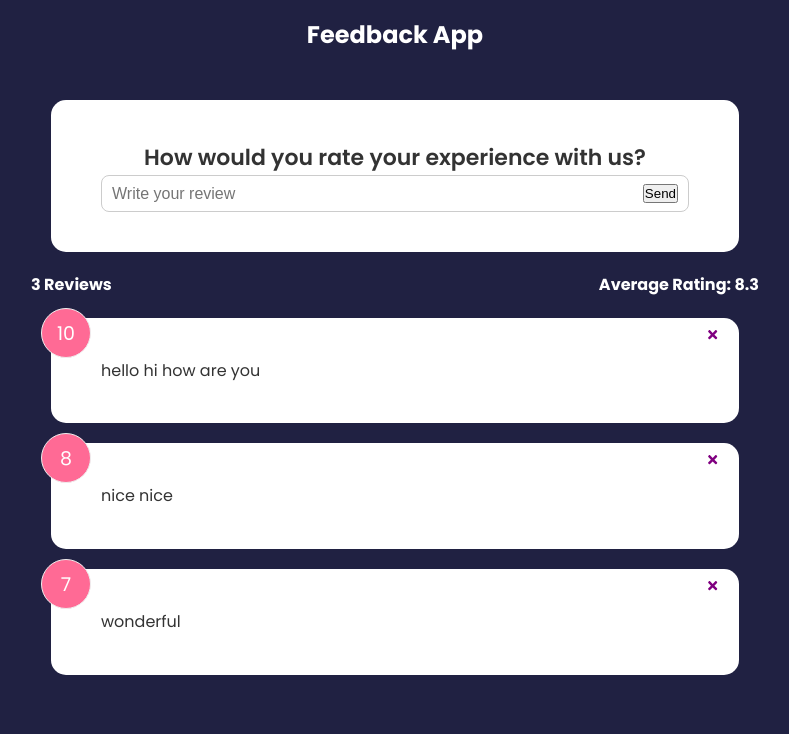
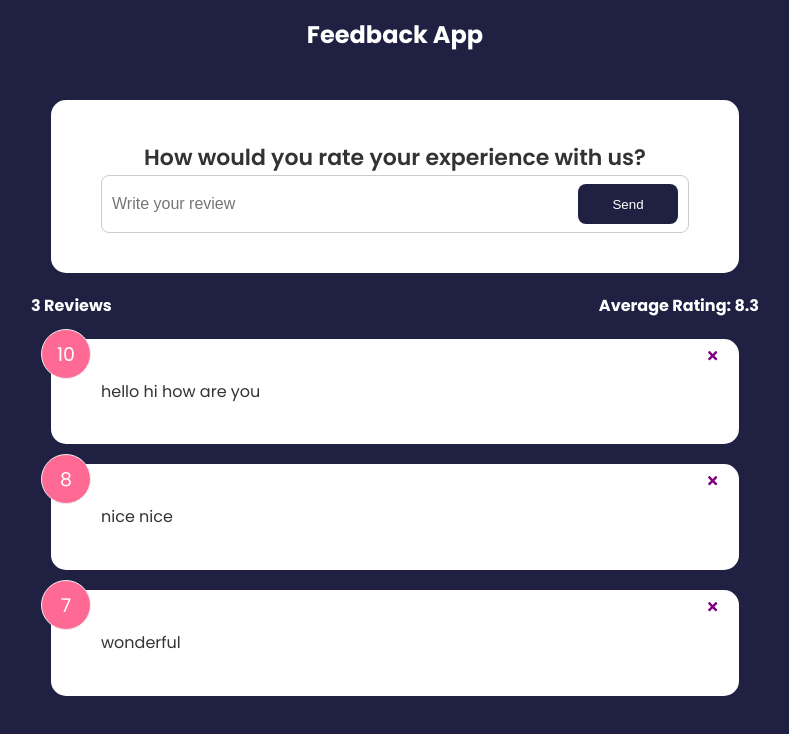
Before and after one commit to EdwinGrigonis/feedback-app, a React (Create React App) app: page / in a window 1280 px wide. Shown: the top 734 px of the page, without its empty margins (245-1034 px from the left). Built offline with nearby package versions, Linux system fonts and the light colour scheme.

Commit message:
added Button

```diff
--- a/src/components/FeedbackForm.jsx
+++ b/src/components/FeedbackForm.jsx
@@ -1,5 +1,6 @@
 import { useState } from "react"
 import Card from "./shared/Card"
+import Button from "./shared/Button"
 
 function FeedbackForm() {
 const [text, setText] = useState('')
@@ -16,7 +17,7 @@
                 <input  type="text"
                         placeholder="Write your review"
                         value={text}/>
-                <button type="submit">Send</button>
+                <Button type="submit">Send</Button>
             </div>
         </form>
     </Card>
--- /dev/null
+++ b/src/components/shared/Button.jsx
@@ -0,0 +1,15 @@
+function Button({ children, version, type, isDisabled}) {
+  return (
+    <button type={ type } disabled={ isDisabled } className={`btn btn-${ version }`}>
+        {children}
+    </button>
+  )
+}
+
+Button.defaultProps = {
+    version: 'primary',
+    type: 'button',
+    isDisabled: false
+}
+
+export default Button
```
